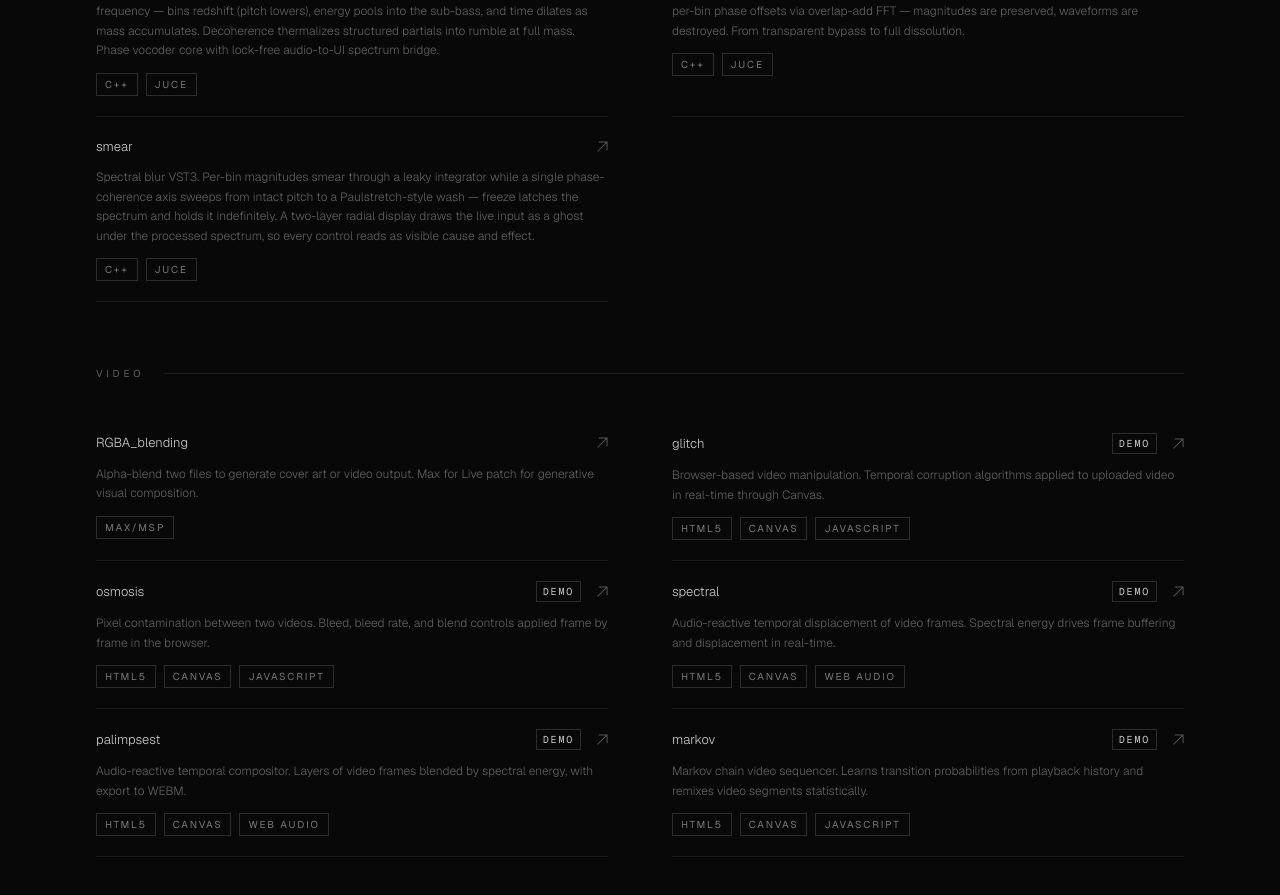
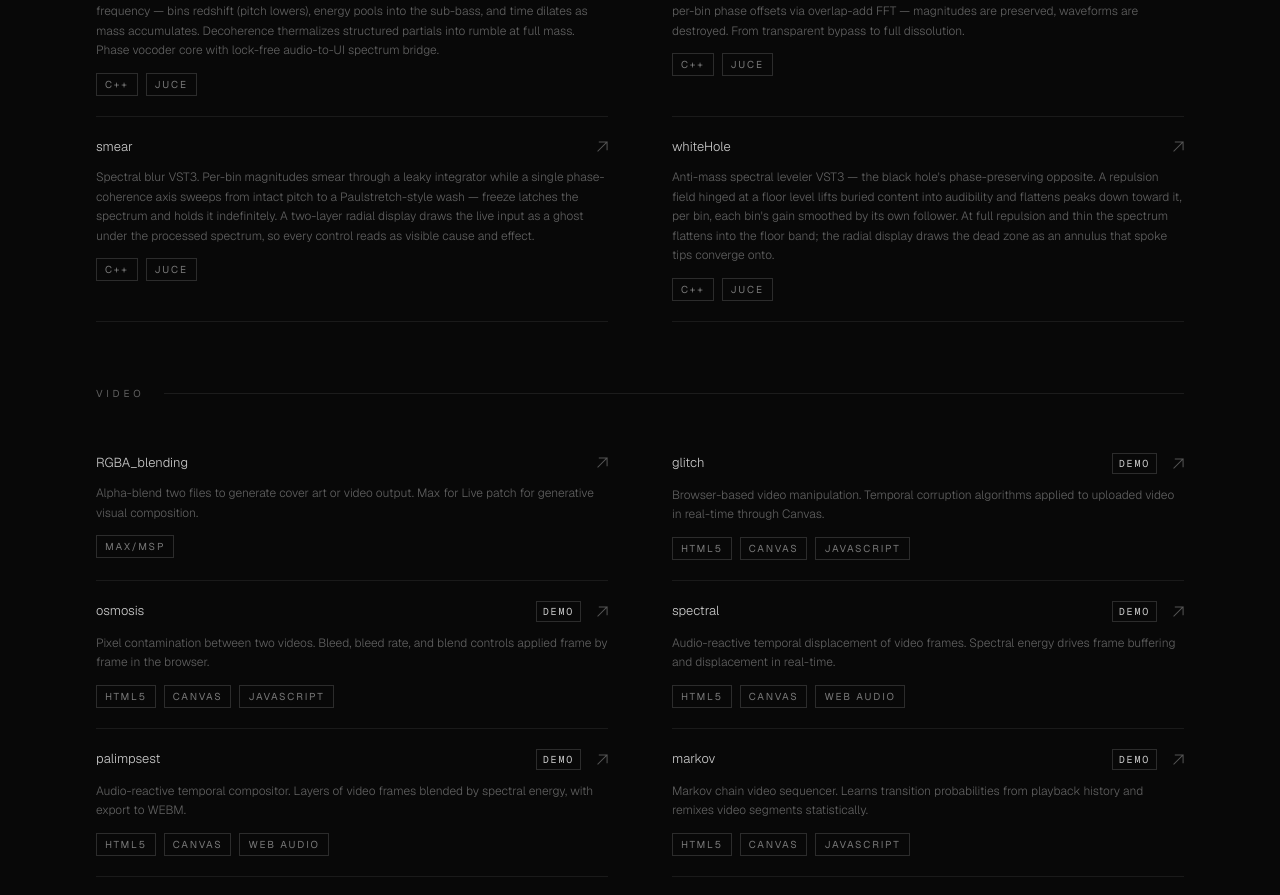
Before and after one commit to hadencain/portfolio, a Next.js app: page / in a window 1280 px wide. Shown: the part 1786-2681 px from the top of the page. Built offline with nearby package versions, Linux system fonts and the light colour scheme.

Commit message:
add whiteHole to audio projects

```diff
--- a/components/projects.tsx
+++ b/components/projects.tsx
@@ -91,6 +91,13 @@ const AUDIO: Project[] = [
       "Spectral blur VST3. Per-bin magnitudes smear through a leaky integrator while a single phase-coherence axis sweeps from intact pitch to a Paulstretch-style wash — freeze latches the spectrum and holds it indefinitely. A two-layer radial display draws the live input as a ghost under the processed spectrum, so every control reads as visible cause and effect.",
     tags: ["C++", "JUCE"],
     github: "https://github.com/hadencain/smear",
+  },
+  {
+    title: "whiteHole",
+    description:
+      "Anti-mass spectral leveler VST3 — the black hole's phase-preserving opposite. A repulsion field hinged at a floor level lifts buried content into audibility and flattens peaks down toward it, per bin, each bin's gain smoothed by its own follower. At full repulsion and thin the spectrum flattens into the floor band; the radial display draws the dead zone as an annulus that spoke tips converge onto.",
+    tags: ["C++", "JUCE"],
+    github: "https://github.com/hadencain/whiteHole",
   },
 ];
 
```
